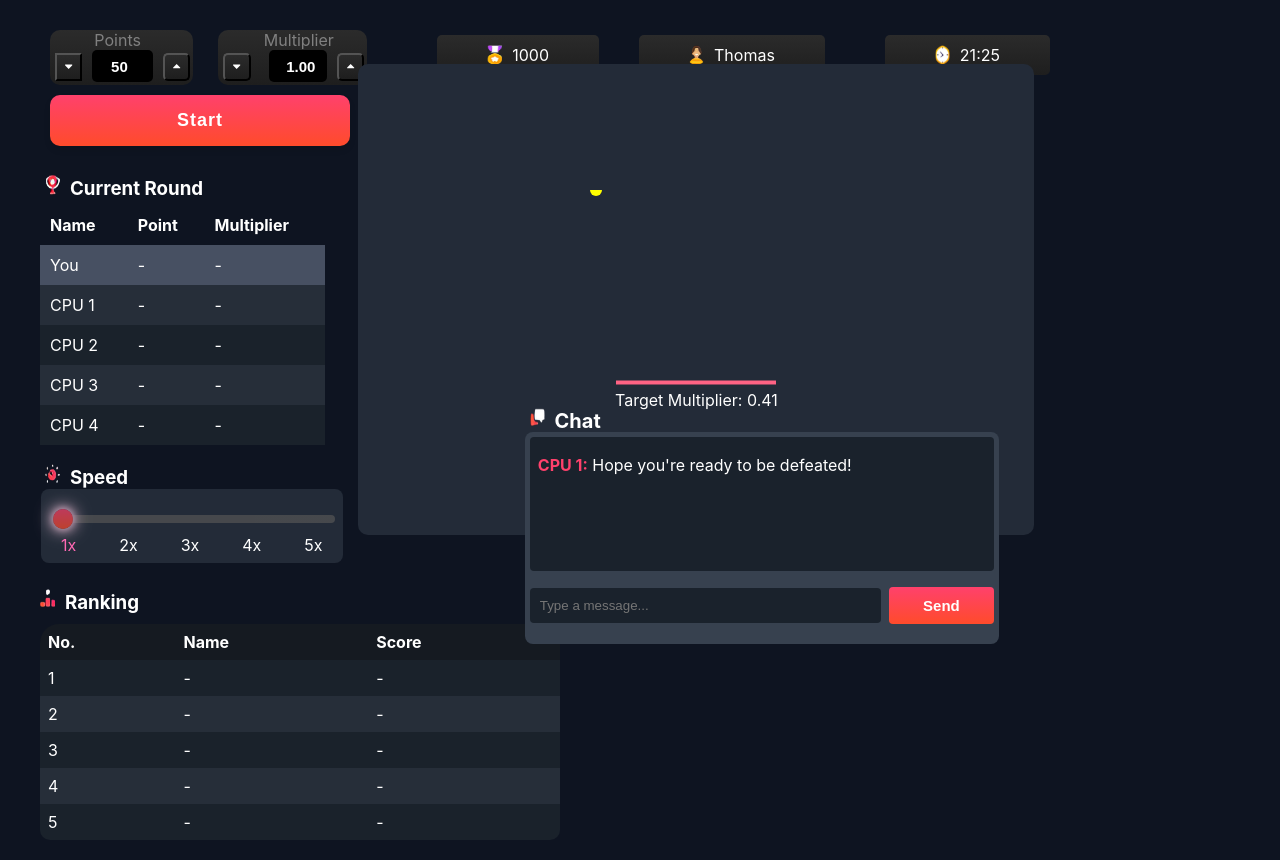
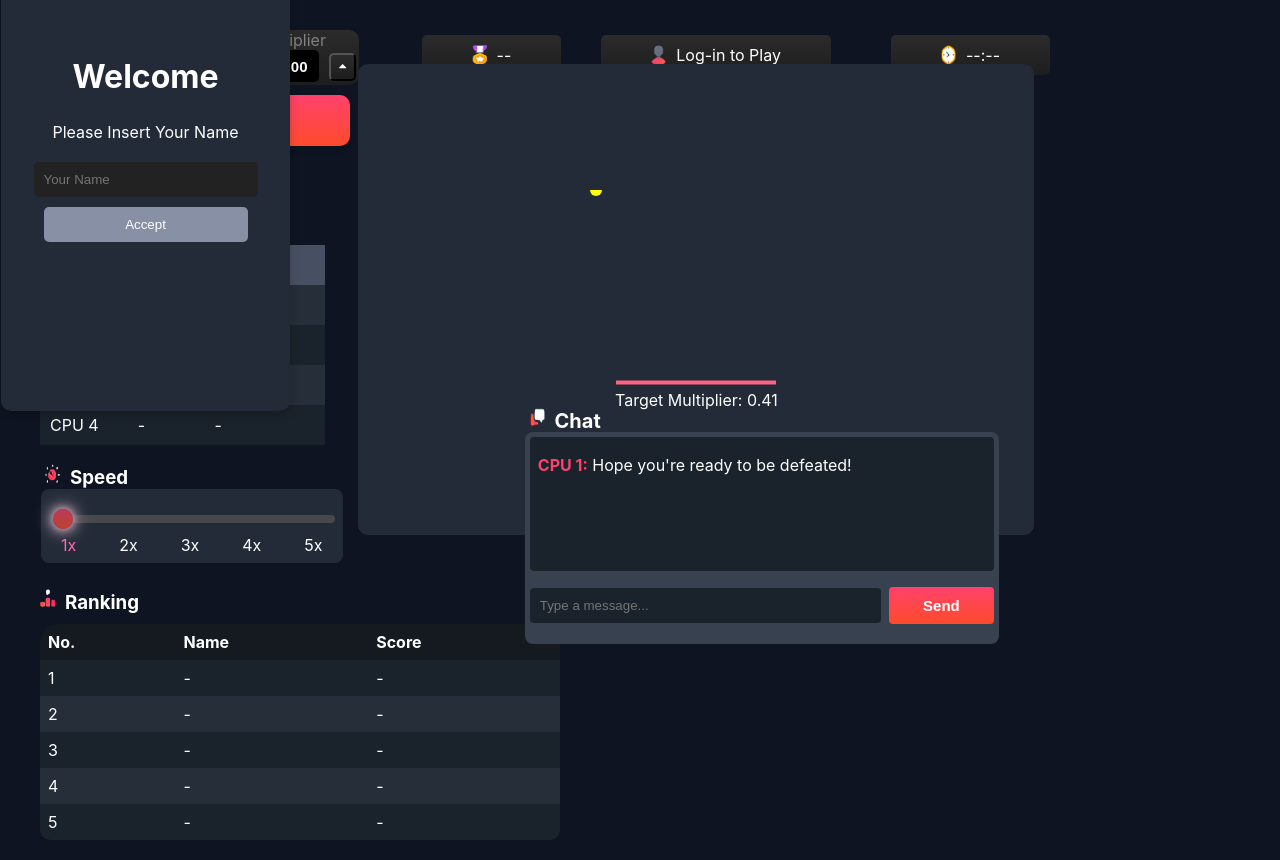
Before and after one commit to probablypenera007/guessnumber_frontend, a React (Create React App) app: page / in a window 1280 px wide. Built offline with nearby package versions, Linux system fonts and the light colour scheme.

Commit message:
currentUseContext

```diff
--- a/src/components/App/App.tsx
+++ b/src/components/App/App.tsx
@@ -19,6 +19,7 @@ import * as api from "../../utils/api";
 //Internal imports
 import Style from "./App.module.css";
 import GameBoard from "../GameBoard/GameBoard";
+import WelcomeModal from "../WelcomeModal/WelcomeModal";
 
 
 //interface
@@ -67,7 +68,7 @@ function App() {
 
     setCpuPlayers(cpuPlayers.map((player, index) => {
       const updatedPoints = index === indexLoser ? 0 : player.points * multiplier;
-    if (player.name === "Thomas") {
+      if (currentUser && player.name === currentUser.name) {
         updateTotalPoints(updatedPoints - player.points);
       }
       return {
@@ -75,15 +76,28 @@ function App() {
         points: updatedPoints
       };
     }));
-}, [cpuPlayers, updateTotalPoints]);
+  }, [cpuPlayers, updateTotalPoints, currentUser]);
+
 
 //LOGIN / Register
-
+const handleRegistration = (name: string) => {
+  api.register({ name }).then(user => {
+    setCurrentUser(user);
+    localStorage.setItem('user', JSON.stringify(user));
+    setTimeout(() => {
+      setCurrentUser(null); // Clear user data after 21 minutes and 30 seconds
+      localStorage.removeItem('user');
+    }, 1290000); // 1290000 milliseconds = 21 minutes and 30 seconds
+  }).catch(error => {
+    console.error('Registration failed:', error);
+  });
+};
 
 
   return (
     <CurrentUserContext.Provider value={currentUser}>
     <div className={Style.App}>
+    {!currentUser && <WelcomeModal onAccept={handleRegistration} />}
       <PlayerInput
       onStartGame={handleStartGame}
       updateTotalPoints={updateTotalPoints}
--- a/src/components/PlayerInput/PlayerInput.tsx
+++ b/src/components/PlayerInput/PlayerInput.tsx
@@ -1,6 +1,7 @@
-import React, { useState, useEffect } from "react";
+import React, { useState, useEffect, useContext } from "react";
 import { TiArrowSortedDown, TiArrowSortedUp } from "react-icons/ti";
 import Logo from "../../images/img-index";
+import CurrentUserContext from "../../contexts/CurrentUserContext";
 
 //Internal imports
 import Style from "./PlayerInput.module.css";
@@ -10,12 +11,17 @@ interface PlayerInputProps {
   updateTotalPoints: (points: number) => void;
 }
 
-const PlayerInput: React.FC<PlayerInputProps> = ({ onStartGame, updateTotalPoints }) => {
+const PlayerInput: React.FC<PlayerInputProps> = ({
+  onStartGame,
+  updateTotalPoints,
+}) => {
   const [points, setPoints] = useState<number>(50);
   const [multiplier, setMultiplier] = useState<number>(1.0);
   const [totalPoints, setTotalPoints] = useState<number>(1000);
   const [timeLeft, setTimeLeft] = useState<number>(1290); //21 minutes and 30 seconds in milliseconds
   const [playerName, setPlayerName] = useState<string>("Thomas");
+
+  const currentUser = useContext(CurrentUserContext);
 
   useEffect(() => {
     const timer =
@@ -110,14 +116,25 @@ const PlayerInput: React.FC<PlayerInputProps> = ({ onStartGame, updateTotalPoint
         {/* INFO PANEL */}
         <div className={Style.playerInput__infoPanel}>
           <div className={Style.playerInput__totalPoints}>
-          <img className={Style.logo} src={Logo.pointsLogo} alt="Points logo" /> {totalPoints}
+            <img
+              className={Style.logo}
+              src={Logo.pointsLogo}
+              alt="Points logo"
+            />
+            {currentUser ? currentUser.points : "--"}
           </div>
           <div className={Style.playerInput__name}>
-          <img className={Style.logo} src={Logo.userActiveLogo} alt="User Active logo" />
-           {playerName}</div>
+            <img
+              className={Style.logo}
+              src={currentUser ? Logo.userActiveLogo : Logo.userInactiveLogo}
+              alt="User logo"
+            />
+            {currentUser ? currentUser.name : "Log-in to Play"}
+          </div>
           <div className={Style.playerInput__timer}>
-          <img className={Style.logo} src={Logo.timerLogo} alt="Timer logo" />
-             {formatTime()}</div>
+            <img className={Style.logo} src={Logo.timerLogo} alt="Timer logo" />
+            {currentUser ? formatTime() : " --:-- "}
+          </div>
         </div>
       </div>
 
--- a/src/components/WelcomeModal/WelcomeModal.module.css
+++ b/src/components/WelcomeModal/WelcomeModal.module.css
@@ -0,0 +1,59 @@
+.overlay {
+    position: fixed;
+    top: 0;
+    left: 0;
+    right: 0;
+    bottom: 0;
+    display: flex;
+    justify-content: center;
+    align-items: center;
+    background-color: transparent;
+    z-index: 1001;
+  }
+
+.welcomeModal {
+  background-color: #232b38;
+  margin: -521px 990px 1px 1px;
+  color: white;
+  padding: 17px;
+  border-radius: 10px;
+  width: 301px;
+  height: 509px;
+  display: flex;
+  flex-direction: column;
+  justify-content: center;
+  align-items: center;
+  box-shadow: 0 4px 8px rgba(0, 0, 0, 0.2);
+  }
+
+  .welcomeModal__title {
+    margin-bottom: 10px;
+  }
+
+  .welcomeModal p {
+    margin-bottom: 20px;
+  }
+
+  .welcome__input{
+    width: 80%;
+    padding: 10px;
+    margin-bottom: 10px;
+    border: none;
+    border-radius: 5px;
+    background-color: #222;
+    color: white;
+  }
+
+  .welcome__submit{
+    width: 80%;
+    padding: 10px;
+    border: none;
+    border-radius: 5px;
+    background-color: #8790a4;
+    color: white;
+    cursor: pointer;
+  }
+
+  .welcome__submit:hover {
+    background-color: #777;
+  }
--- a/src/components/WelcomeModal/WelcomeModal.tsx
+++ b/src/components/WelcomeModal/WelcomeModal.tsx
@@ -1,9 +1,35 @@
-import React from 'react'
+import React, { useState } from 'react';
 
-const WelcomeModal = () => {
-  return (
-    <div>WelcomeModal</div>
-  )
+import Style from './WelcomeModal.module.css';
+interface WelcomeModalProps {
+  onAccept: (name: string) => void;
 }
 
-export default WelcomeModal
+const WelcomeModal: React.FC<WelcomeModalProps> = ({ onAccept }) => {
+  const [name, setName] = useState('');
+
+  const handleAccept = () => {
+    if (name.trim()) {
+      onAccept(name);
+    }
+  };
+
+  return (
+    <div className={Style.overlay} >
+    <div className={Style.welcomeModal}>
+      <h1 className={Style.welcomeModal__title} >Welcome</h1>
+      <p>Please Insert Your Name</p>
+      <input
+      className={Style.welcome__input}
+        type="text"
+        value={name}
+        onChange={(e) => setName(e.target.value)}
+        placeholder="Your Name"
+      />
+      <button className={Style.welcome__submit}  onClick={handleAccept}>Accept</button>
+    </div>
+    </div>
+  );
+};
+
+export default WelcomeModal;
--- a/src/contexts/CurrentUserContext.ts
+++ b/src/contexts/CurrentUserContext.ts
@@ -1,7 +1,12 @@
-import React from 'react'
+import { createContext } from 'react';
 
-const CurrentUserContext = React.createContext({
+interface User {
+  name: string;
+  points: number;
+}
 
-})
+type CurrentUserContextType = User | null;
 
-export default CurrentUserContext
+const CurrentUserContext = createContext<CurrentUserContextType>(null);
+
+export default CurrentUserContext;
--- a/src/utils/api.ts
+++ b/src/utils/api.ts
@@ -34,7 +34,7 @@ export function getPlayers(url: string): Promise<any> {
       points: 1000
     };
 
-    return request(`${baseUrl}/signup`, {
+    return request(`${baseUrl}/players`, {
       method: "POST",
       headers: {
         "Content-Type": "application/json",
```
Lines whose indentation alone changed are shown as unchanged.
